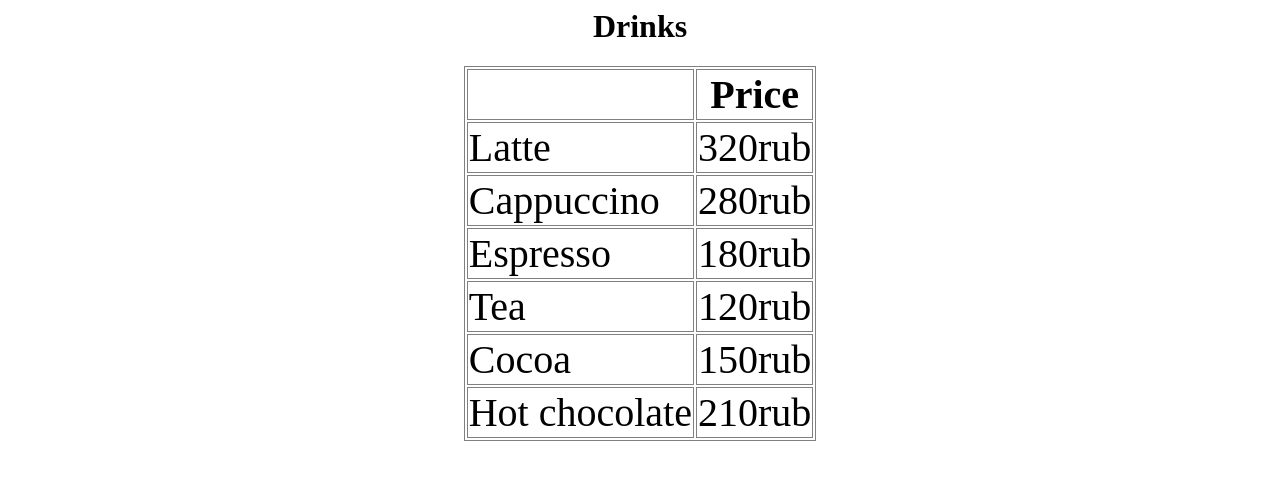
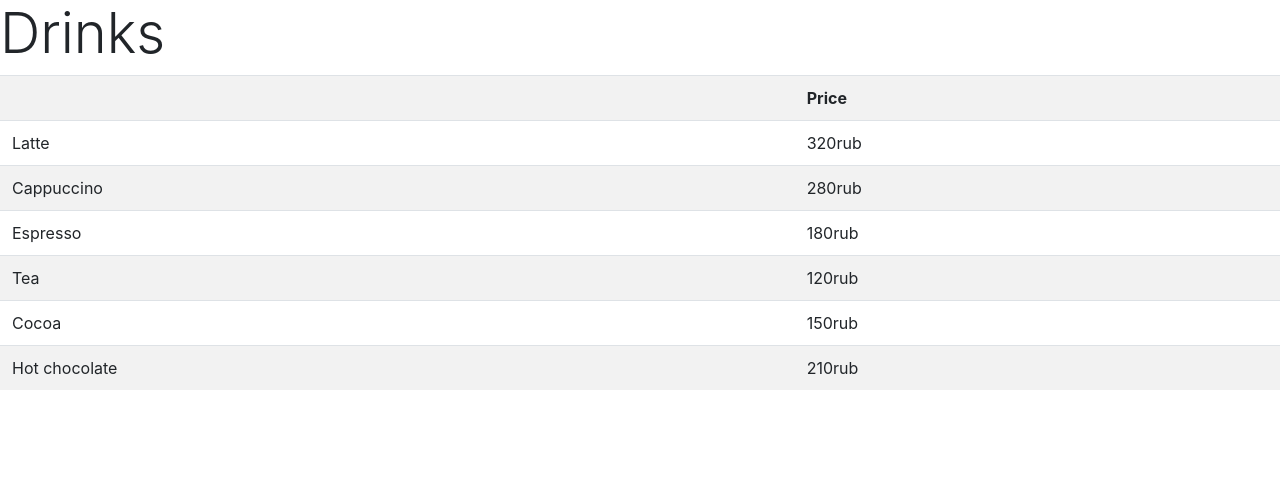
Before and after one commit to pavelihno/back-development-2022, a PHP site: page /drinks.php in a window 1280 px wide. Shown: the top 480 px of the page. Run offline with PHP 8.4, Linux system fonts and the light colour scheme; data comes from the database, SQL or seed files in the repository; data that the repository does not hold is empty.

Commit message:
css перенесены в static

```diff
--- a/Practice 4/src/drinks.php
+++ b/Practice 4/src/drinks.php
@@ -1,11 +1,12 @@
 <html lang="en">
 <head>
 <title>Drinks</title>
-    <link rel="stylesheet" href="style.css" type="text/css"/>
+    <link rel="stylesheet" href="css/style.css" type="text/css"/>
+    <link rel="stylesheet" href="https://cdn.jsdelivr.net/npm/bootstrap@4.0.0/dist/css/bootstrap.min.css" integrity="sha384-Gn5384xqQ1aoWXA+058RXPxPg6fy4IWvTNh0E263XmFcJlSAwiGgFAW/dAiS6JXm" crossorigin="anonymous">
 </head>
 <body>
-<h1>Drinks</h1>
-<table>
+<h1 class="display-4">Drinks</h1>
+<table class="table table-striped">
     <tr><th></th><th>Price</th></tr>
 
 <?php
--- a/Practice 4/src/style.css
+++ /dev/null
@@ -1,19 +0,0 @@
-table {
-    border: 1px solid grey;
-    margin-left: auto;
-    margin-right: auto;
-}
-th {
-    border: 1px solid grey;
-    font-size: 250%;
-}
-td {
-    border: 1px solid grey;
-    font-size: 250%;
-}
-h1 {
-    text-align: center;
-}
-.test {
-    color: green;
-}
--- /dev/null
+++ b/Practice 4/static/css/style.css
@@ -0,0 +1,3 @@
+.large-font {
+    font-size: 150%;
+}
```
Also changed, not shown: Practice 4/src/desserts.php (+4 -3 lines), Practice 4/static/about.html (+7 -5 lines), Practice 4/static/index.html (+8 -6 lines).
